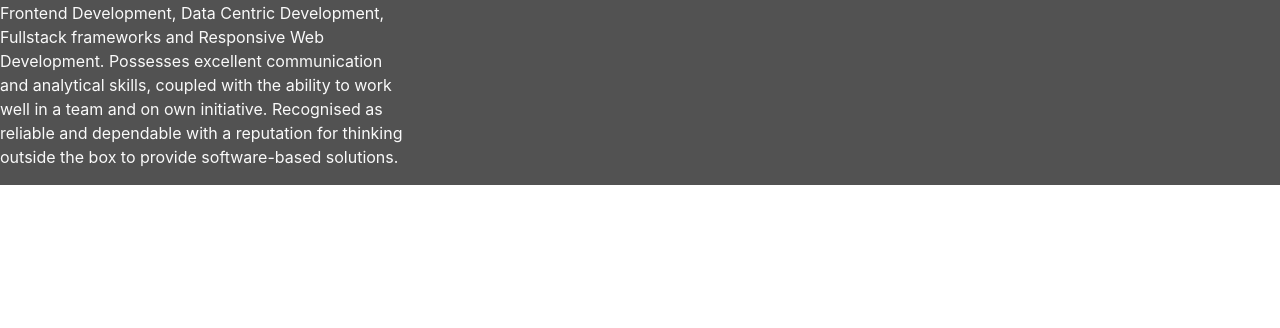
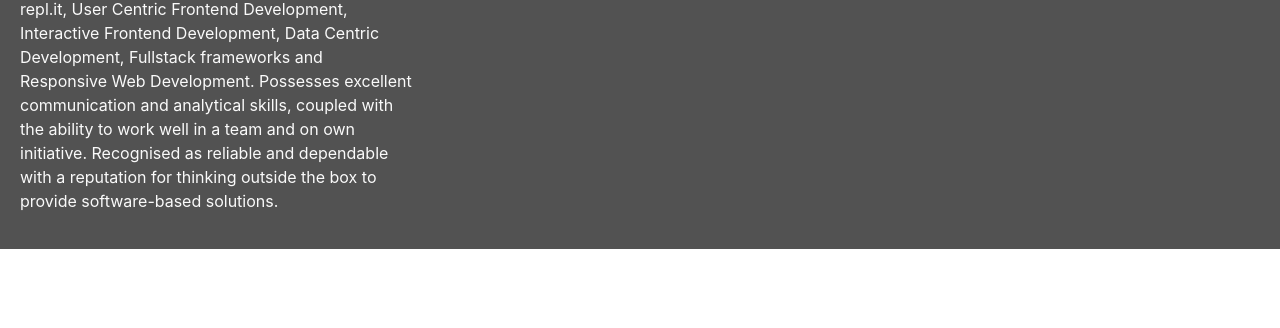
Before and after one commit to LeeWebb360/Resume-mini-project, a plain HTML site: page index.html in a window 1280 px wide. Shown: the part 472-800 px from the top of the page. Drawn offline with nearby package versions, Linux system fonts and the light colour scheme.

Commit message:
added padding to footer information changed index.html and style.css

```diff
--- a/assets/css/style.css
+++ b/assets/css/style.css
@@ -187,3 +187,7 @@ footer {
 .social-links li a i:hover {
     background: #e84610;
 }
+
+#footer-details {
+    padding: 20px;
+}
--- a/index.html
+++ b/index.html
@@ -73,7 +73,7 @@
     </header>
     <section></section>
     <footer class="container-fuild">
-      <div class="row">
+      <div id="footer-details" class="row">
         <div class="col-sm-4">
           <h5 class="uppercase general-sub">About</h5>
           <p class="inline-block">
```
